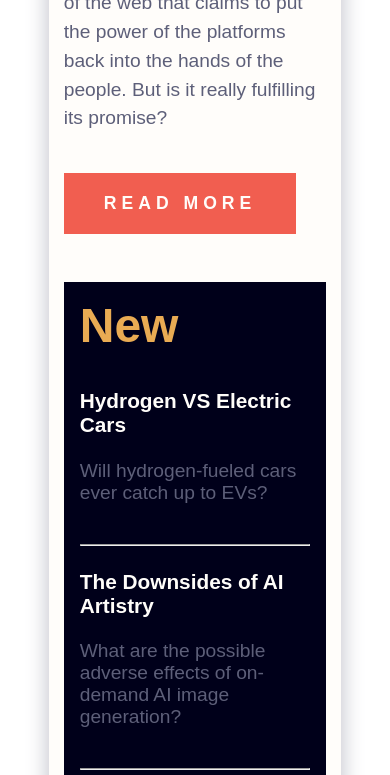
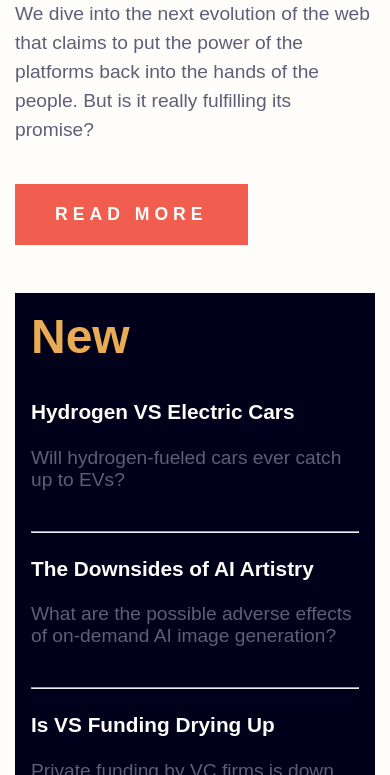
Before and after one commit to Sgeary88/news-homepage-mock, a plain HTML site: page index.html in a window 390 px wide. Shown: the part 425-1200 px from the top of the page. Drawn offline with Linux system fonts and the light colour scheme.

Commit message:
making adjustments to mobile

```diff
--- a/css/default.css
+++ b/css/default.css
@@ -26,8 +26,6 @@ body {
 	background-image: url('../images/background.jpg');
 	background-size: cover;
 	background-repeat: no-repeat;
-	width: 75%;
-	height: 75%;
 	display: flex;
 	justify-content: center;
 	align-items: center;
```
